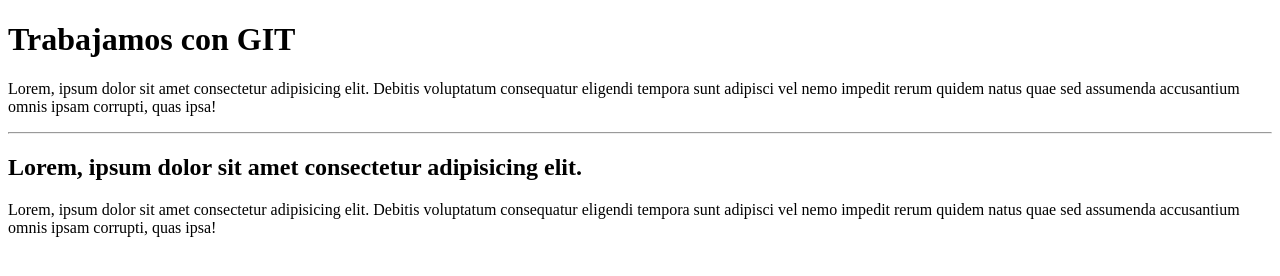
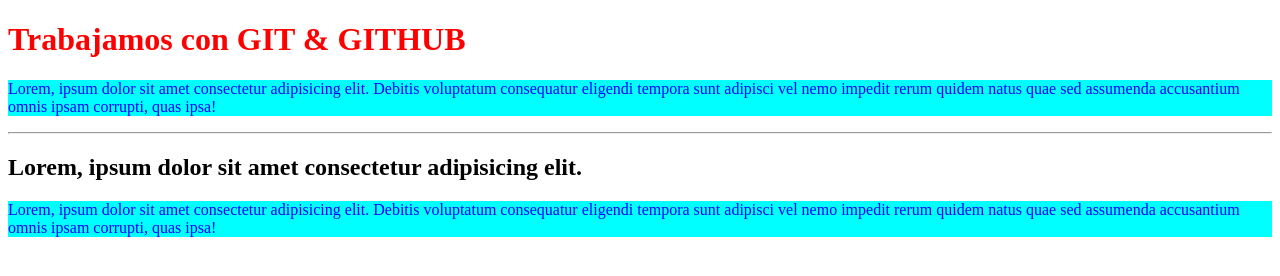
Before and after one commit to ValenCordeiro/clase-10.github.io, a plain HTML site: page index.html in a window 1280 px wide. Drawn offline with Linux system fonts and the light colour scheme.

Commit message:
cambios para github

```diff
--- a/css/index.css
+++ b/css/index.css
@@ -0,0 +1,8 @@
+h1 {
+    color: red;
+}
+
+p {
+    background-color: aqua;
+    color: blue;
+}
--- a/index.html
+++ b/index.html
@@ -3,12 +3,12 @@
 <head>
     <meta charset="UTF-8">
     <meta name="viewport" content="width=device-width, initial-scale=1.0">
-    <title>index</title>
+    <title>GIT & GITHUB</title>
     <link rel="stylesheet" href="./css/index.css">
 </head>
 <body>
 
-    <h1> Trabajamos con GIT</h1>
+    <h1> Trabajamos con GIT & GITHUB</h1>
 
     <p>
         Lorem, ipsum dolor sit amet consectetur adipisicing elit.
```
